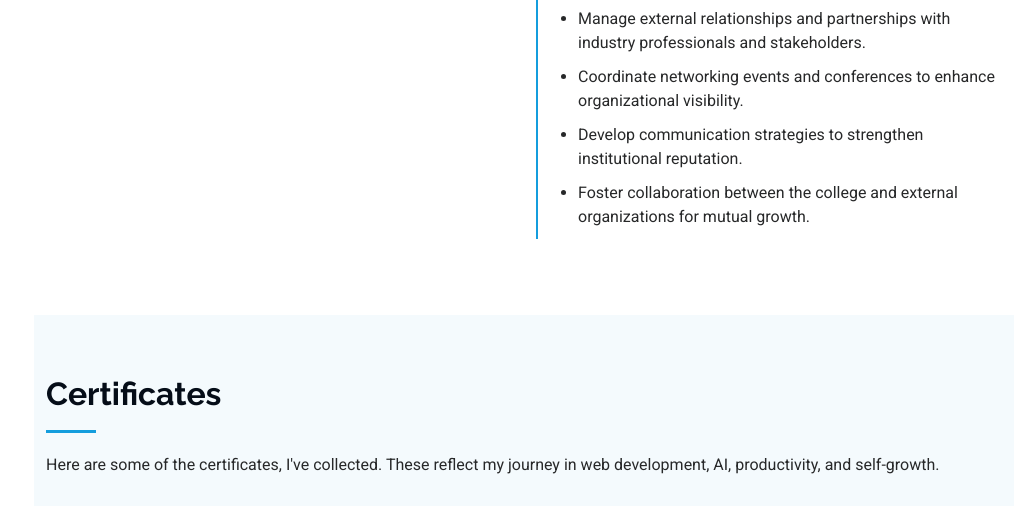
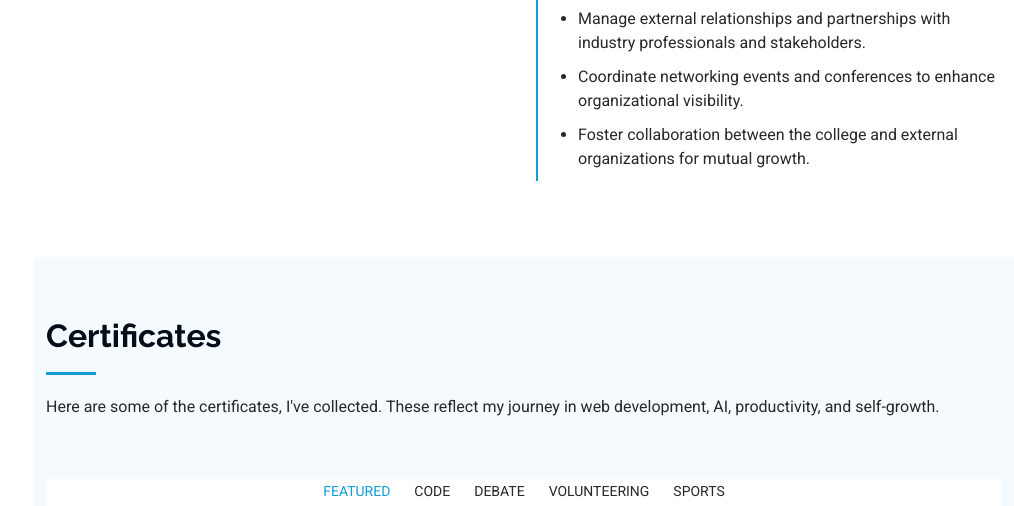
Before and after one commit to Dikesh-Manandhar/dikesh-web, a plain HTML site: page index.html in a window 1280 px wide. Shown: the part 3540-4046 px from the top of the page, without its empty margins (266-1280 px from the left). Drawn offline with Linux system fonts and the light colour scheme.

Commit message:
Edit External Affairs position at ECAST to resume section

```diff
--- a/index.html
+++ b/index.html
@@ -535,7 +535,6 @@
               <ul>
                 <li>Manage external relationships and partnerships with industry professionals and stakeholders.</li>
                 <li>Coordinate networking events and conferences to enhance organizational visibility.</li>
-                <li>Develop communication strategies to strengthen institutional reputation.</li>
                 <li>Foster collaboration between the college and external organizations for mutual growth.</li>
 
               </ul>
```
